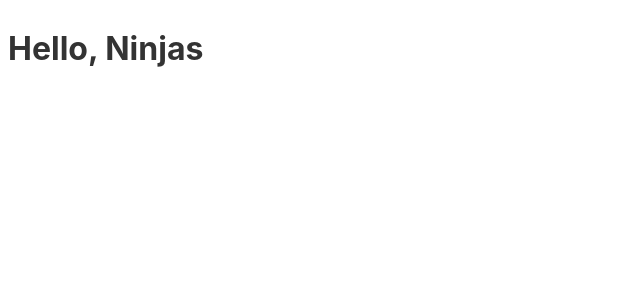
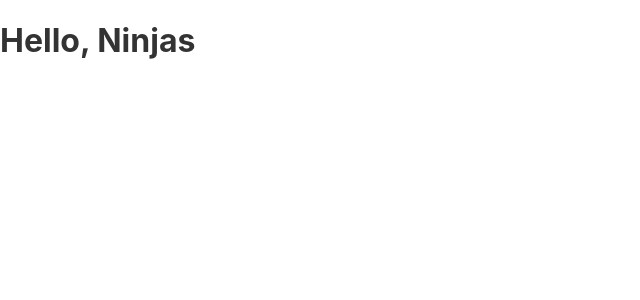
Before and after one commit to RiskyFeryansyahP/svnpools, a Svelte app: page / in a window 1280 px wide. Shown: the top 300 px of the page, without its empty margins (0-640 px from the left). Built offline with nearby package versions, Linux system fonts and the light colour scheme.

Commit message:
move default body padding

```diff
--- a/public/global.css
+++ b/public/global.css
@@ -7,7 +7,6 @@ html, body {
 body {
 	color: #333;
 	margin: 0;
-	padding: 8px;
 	box-sizing: border-box;
 	font-family: -apple-system, BlinkMacSystemFont, "Segoe UI", Roboto, Oxygen-Sans, Ubuntu, Cantarell, "Helvetica Neue", sans-serif;
 }
```
